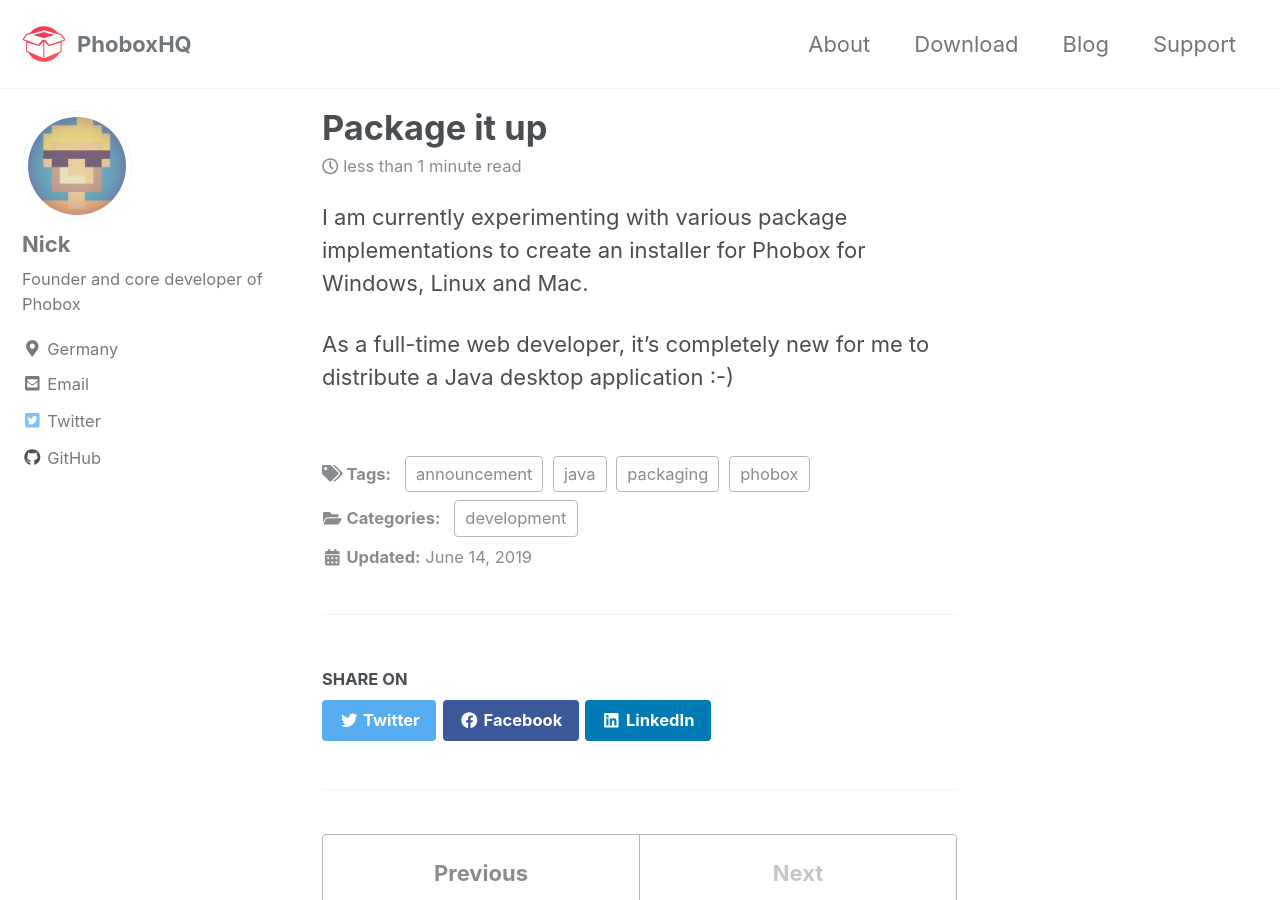
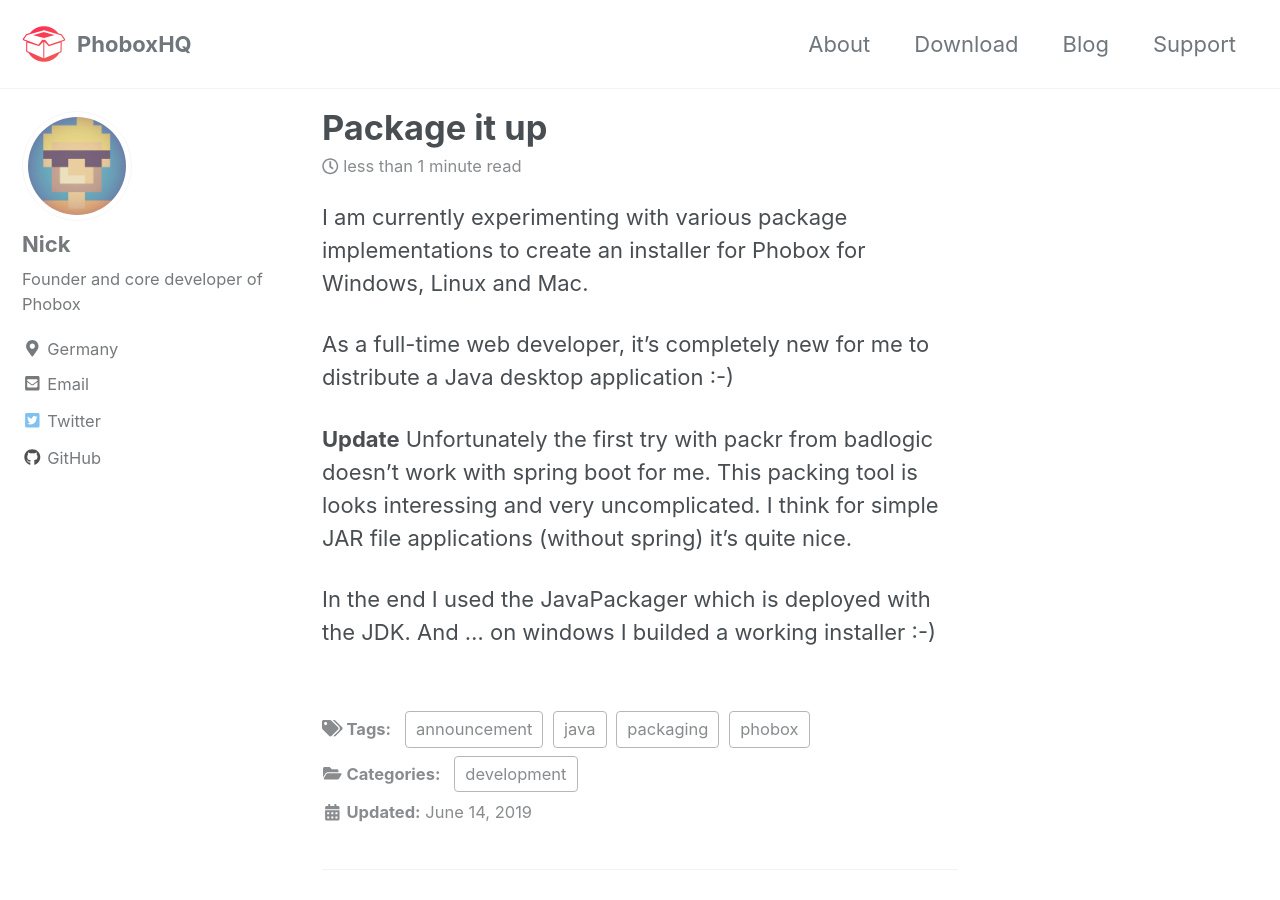
Before and after one commit to phoboxhq/home2, a Jekyll site: the page built from _posts/2019-06-14-Package-it-up.md, in a window 1280 px wide and 900 px high. Built offline with Jekyll 4.4.1, drawn with Linux system fonts in a browser that asks for light colours; cached includes are drawn as plain includes; nearby versions of some CDN libraries.

Commit message:
Update 2019-06-14-Package-it-up.md

```diff
--- a/_posts/2019-06-14-Package-it-up.md
+++ b/_posts/2019-06-14-Package-it-up.md
@@ -12,3 +12,8 @@
 I am currently experimenting with various package implementations to create an installer for Phobox for Windows, Linux and Mac.
 
 As a full-time web developer, it's completely new for me to distribute a Java desktop application :-)
+
+**Update**
+Unfortunately the first try with packr from badlogic doesn't work with spring boot for me. This packing tool is looks interessing and very uncomplicated. I think for simple JAR file applications (without spring) it's quite nice.
+
+In the end I used the JavaPackager which is deployed with the JDK. And ... on windows I builded a working installer :-)
```
